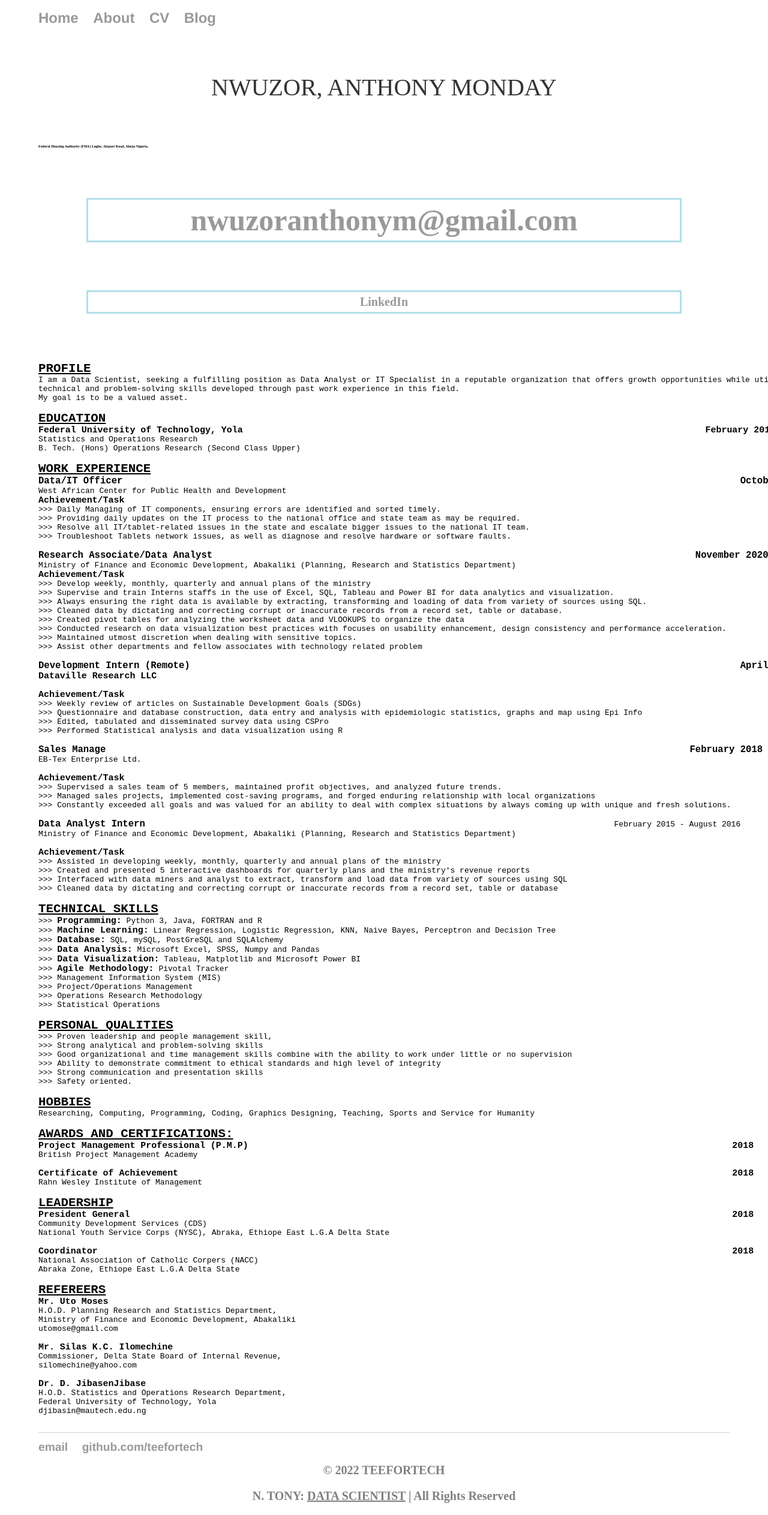
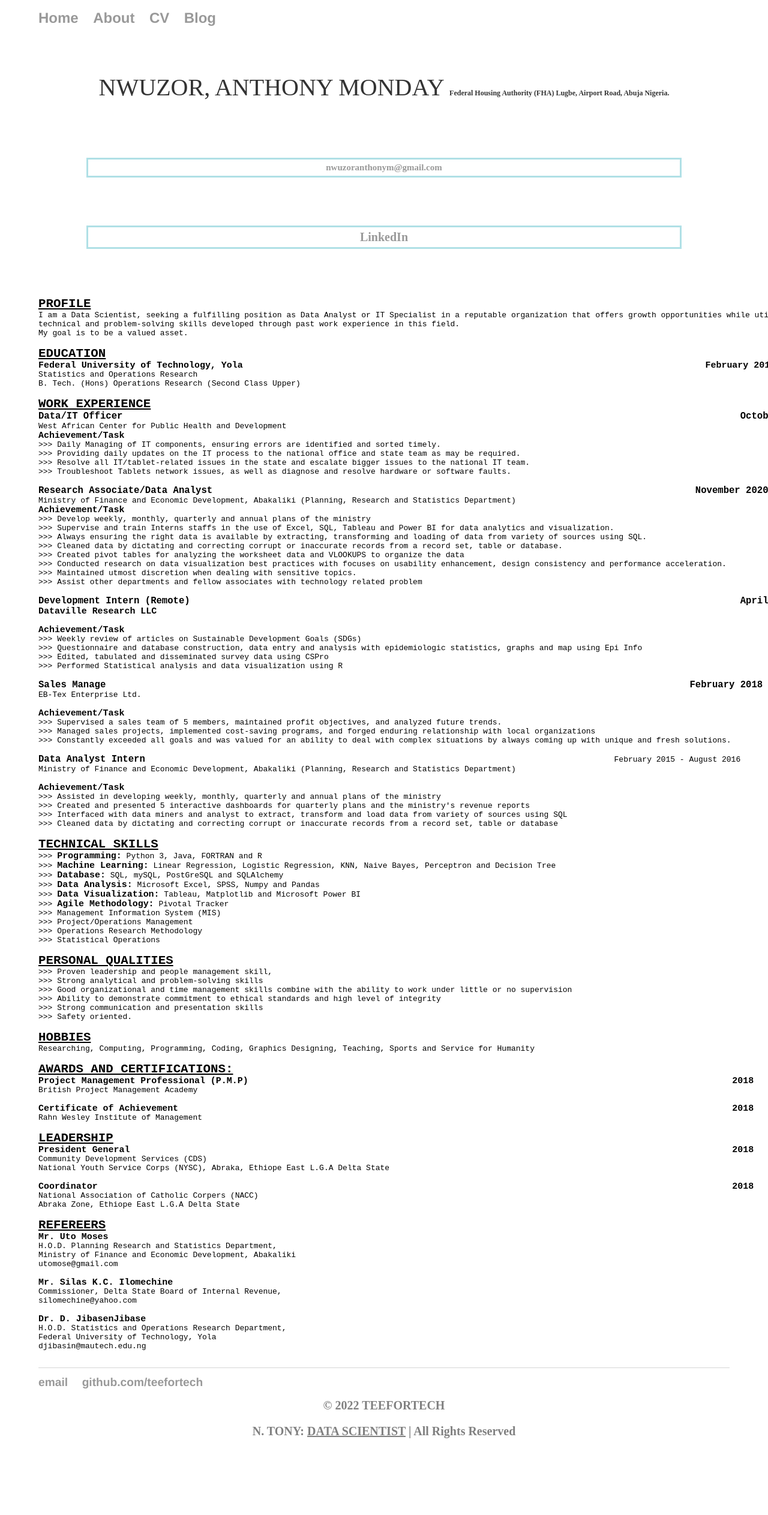
Before and after one commit to teefortech/teefortech.github.io, a Jekyll site: the page built from cv/index.html, in a window 1280 px wide. Shown: the whole page at 60% size. Built offline with Jekyll 4.4.1, drawn with Linux system fonts in a browser that asks for light colours; after the commit the page ends 2418 px from its top, so only the background shows below that.

Commit message:
Update index.html

```diff
--- a/cv/index.html
+++ b/cv/index.html
@@ -3,10 +3,11 @@ layout: default
 title: N. Tony's CV
 ---
 	<div class="cv">
+
 	<br style=text-align:center;font-size:160%;>
-    <p style=text-align:center;font-size:250%;>NWUZOR, ANTHONY MONDAY</p><br>
+                 <p style=text-align:center;font-size:250%;>NWUZOR, ANTHONY MONDAY
 <b style=font-size:30%;>Federal Housing Authority (FHA) Lugbe, Airport Road, Abuja Nigeria.<br>
-<ul style="text-align: center; font-size: 50px; background-color: white; color: white; border: 3px solid powderblue; padding:5px;margin:80px;font-family: Times New Roman">
+	<ul style="text-align: center; font-size: 50px; background-color: white; color: white; border: 3px solid powderblue; padding:5px;margin:80px;font-family: Times New Roman">
   <li><a href="mailto:nwuzoranthonym@gmail.com">nwuzoranthonym@gmail.com</a></li>
         </ul>
              <ul style="text-align: center; font-size: 20px; background-color: white; color: white; border: 3px solid powderblue; padding:5px;margin:80px;font-family: Times New Roman">
```
